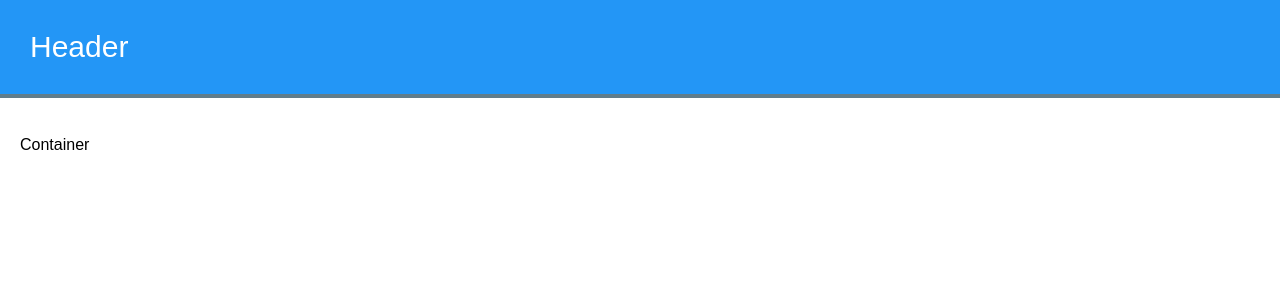
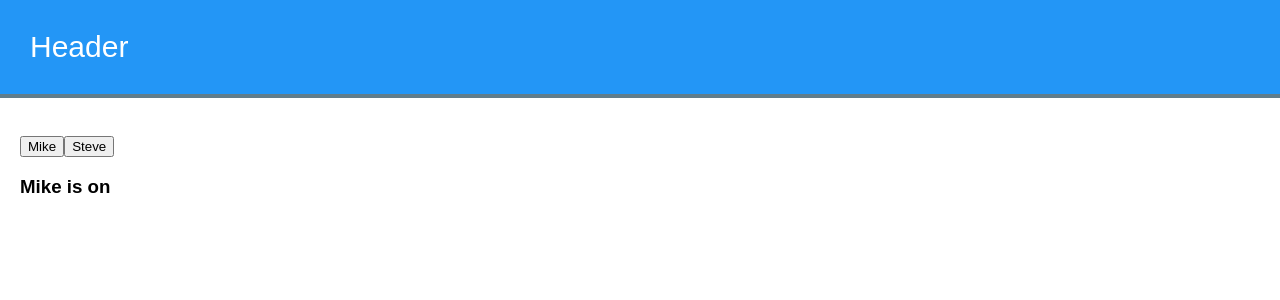
Before and after one commit to zuvy/vue-course, a Vue app: page / in a window 1280 px wide. Shown: the top 300 px of the page. Built offline with nearby package versions, Linux system fonts and the light colour scheme.

Commit message:
Dynamic components & Keep Alive

```diff
--- a/src/App.vue
+++ b/src/App.vue
@@ -1,14 +1,25 @@
 <template>
   <div>
-    <app-header/><br>
+    <app-header /><br>
     <div class="container">
-      Container
+      <button @click="activeComp = Mike">Mike</button>
+      <button @click="activeComp = Steve">Steve</button>
+
+      <!-- <Mike v-if="activeComp === Mike" />
+          <Steve v-if="activeComp === Steve" /> -->
+      <keep-alive>
+        <component :is="activeComp"></component>
+      </keep-alive>
     </div>
   </div>
 </template>
 
 <script setup>
+import Mike from './components/Players/mike.vue';
+import Steve from './components/Players/steve.vue';
+import { shallowRef } from 'vue';
 
+const activeComp = shallowRef(Mike);
 </script>
 
 <!-- style tags are global no matter what component you put it in unless you scope it -->
--- /dev/null
+++ b/src/components/Players/mike.vue
@@ -0,0 +1,17 @@
+<template>
+  <h3>Mike is on</h3>
+</template>
+
+<script setup>
+import { onUnmounted, onActivated, onDeactivated } from 'vue';
+
+onUnmounted(() => {
+  console.log("Steve unmounted.");
+});
+onActivated(() => {
+  console.log("Mike activated");
+});
+onDeactivated(() => {
+  console.log("Mike deactivated");
+});
+</script>
--- /dev/null
+++ b/src/components/Players/steve.vue
@@ -0,0 +1,17 @@
+<template>
+  <h3>Steve is on</h3>
+</template>
+
+<script setup>
+import { onUnmounted, onActivated, onDeactivated } from 'vue';
+
+onUnmounted(() => {
+  console.log("Mike unmounted.");
+});
+onActivated(() => {
+  console.log("Steve activated");
+});
+onDeactivated(() => {
+  console.log("Steve deactivated");
+});
+</script>
```
Lines whose indentation alone changed are shown as unchanged.
